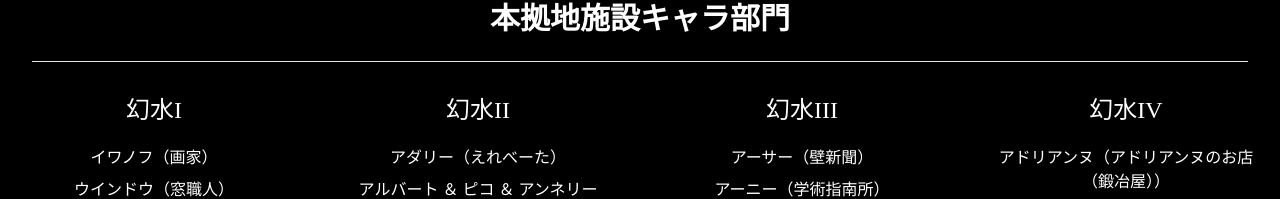
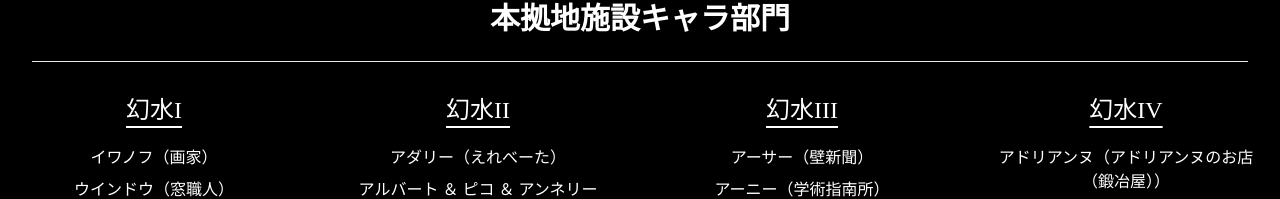
Before and after one commit to true-runes/election-bulletin-2023, a Next.js app: page /headquarters-characters in a window 1280 px wide. Shown: the part 223-422 px from the top of the page. Built offline with nearby package versions, Linux system fonts and the light colour scheme.

Commit message:
feat: 🎸 underline underliner-offset を追加した

```diff
--- a/src/app/cities/page.tsx
+++ b/src/app/cities/page.tsx
@@ -30,7 +30,9 @@ const Cities = () => {
           {/* key である product を h1 とし、values を並べる */}
           {Object.entries(cities).map(([city, characters]) => (
             <div className="cities-and-titles" key={city}>
-              <h1 className="city-and-title text-2xl px-6 py-4">{city}</h1>
+              <h1 className="city-and-title text-2xl px-6 my-4 underline underline-offset-8">
+                {city}
+              </h1>
               {characters.map((character: any, index: number) => (
                 <p className="city-and-title px-6 py-1" key={index}>
                   {character}
--- a/src/app/headquarters-characters/page.tsx
+++ b/src/app/headquarters-characters/page.tsx
@@ -33,7 +33,9 @@ const Cities = () => {
           {Object.entries(productToHeadquartersCharacters).map(
             ([product, headquartersCharacters]) => (
               <div className="cities-and-titles" key={product}>
-                <h1 className="city-and-title text-2xl px-6 py-4">{product}</h1>
+                <h1 className="city-and-title text-2xl px-6 py-4 underline underline-offset-8">
+                  {product}
+                </h1>
                 {headquartersCharacters.map(
                   (headquartersCharacter: any, index: number) => (
                     <p className="city-and-title px-6 py-1" key={index}>
```
